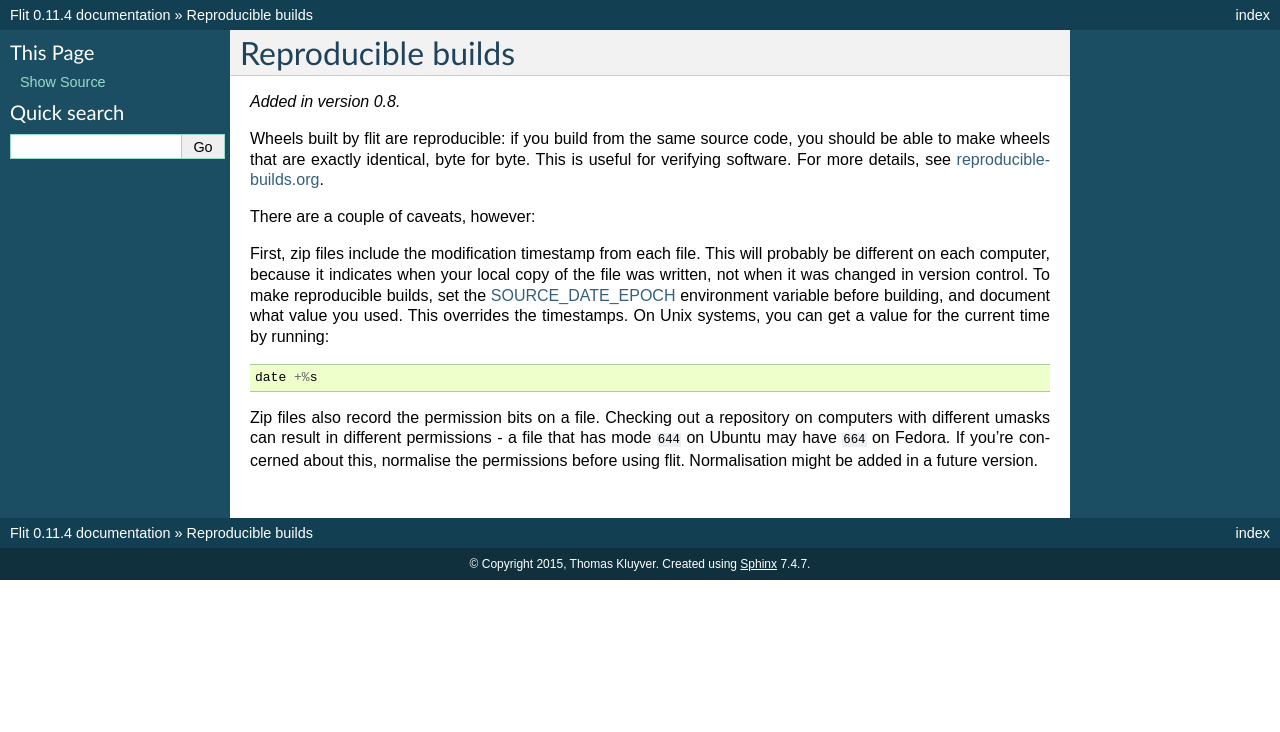
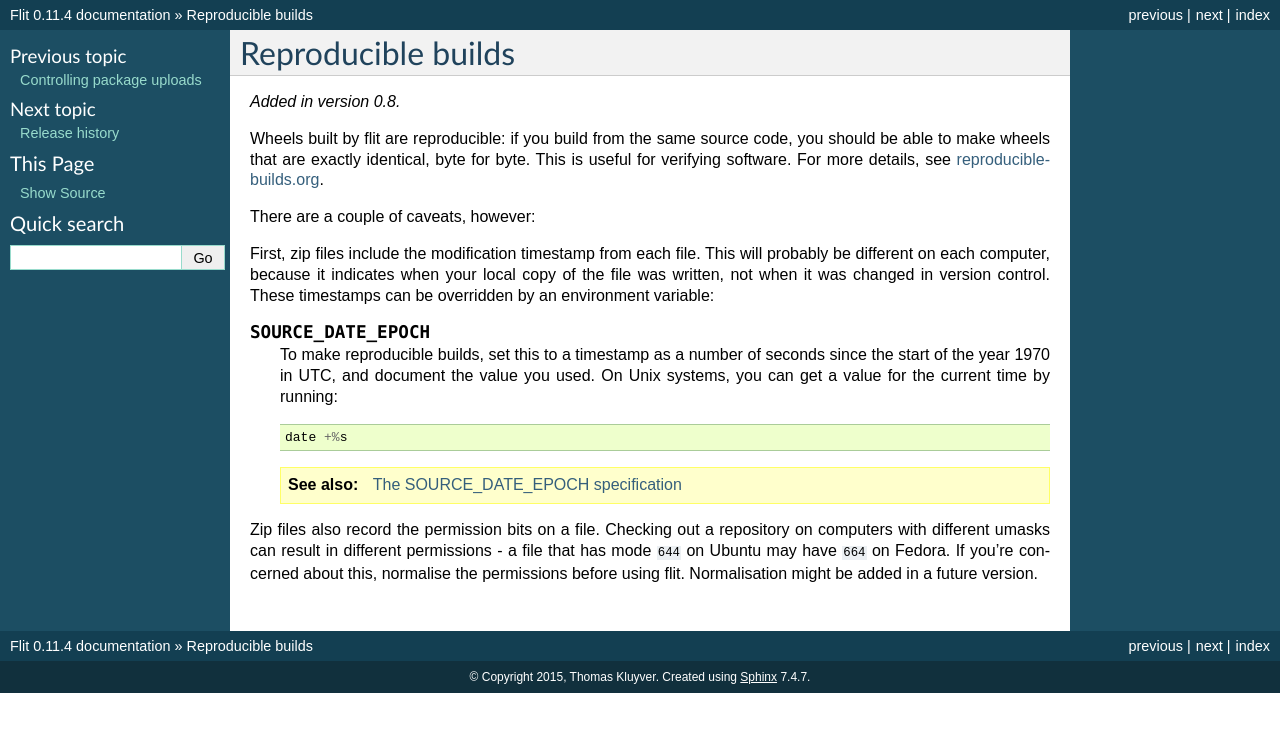
Before and after one commit to pypa/flit, a Sphinx documentation site: the page built from doc/reproducible.rst, in a window 1280 px wide. Shown: the top 732 px of the page. Built offline with Sphinx 7.4.7, drawn with Linux system fonts in a browser that asks for light colours.

```diff
--- a/doc/reproducible.rst
+++ b/doc/reproducible.rst
@@ -12,14 +12,22 @@
 
 First, zip files include the modification timestamp from each file. This will
 probably be different on each computer, because it indicates when your local
-copy of the file was written, not when it was changed in version control. To
-make reproducible builds, set the
-`SOURCE_DATE_EPOCH <https://reproducible-builds.org/specs/source-date-epoch/>`__
-environment variable before building, and document what value you used. This
-overrides the timestamps. On Unix systems, you can get a value for the current
-time by running::
+copy of the file was written, not when it was changed in version control.
+These timestamps can be overridden by an environment variable:
 
-    date +%s
+.. envvar:: SOURCE_DATE_EPOCH
+
+   To make reproducible builds, set this to a timestamp as a number of seconds
+   since the start of the year 1970 in UTC, and document the value you used.
+   On Unix systems, you can get a value for the current time by running::
+
+       date +%s
+
+
+   .. seealso::
+
+      `The SOURCE_DATE_EPOCH specification
+      <https://reproducible-builds.org/specs/source-date-epoch/>`__
 
 Zip files also record the permission bits on a file. Checking out a repository
 on computers with different umasks can result in different permissions - a file
```
Also changed, not shown: doc/index.rst (+5 -18 lines), doc/testpypi.rst (deleted, +0 -24 lines), doc/upload.rst (added, +67 -0 lines).
